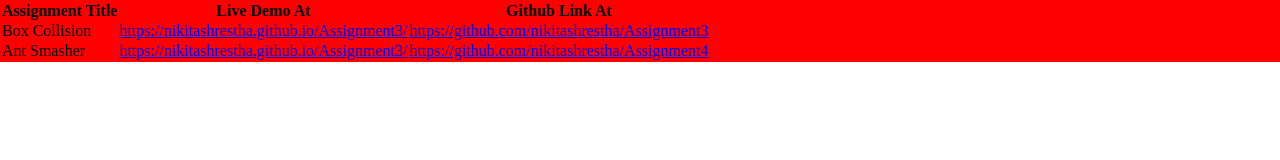
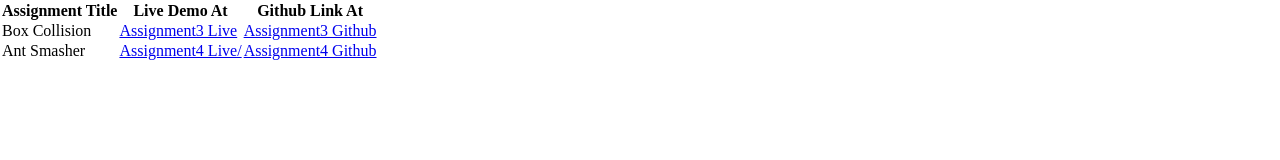
Before and after one commit to nikitashrestha/nikitashrestha.github.io, a plain HTML site: page index.html in a window 1280 px wide. Drawn offline with Linux system fonts and the light colour scheme.

Commit message:
sacond commit

```diff
--- a/css/layout.css
+++ b/css/layout.css
@@ -4,7 +4,7 @@
 
 .header-wrapper{
     width: 100%;
-    background-color: red;
+    /* background-color: red; */
 }
 
 .header{
--- a/index.html
+++ b/index.html
@@ -16,13 +16,13 @@
                 </tr>
                 <tr>
                     <td>Box Collision</td>
-                    <td><a href="https://nikitashrestha.github.io/Assignment3/">https://nikitashrestha.github.io/Assignment3/</a></td>
-                    <td><a href="https://github.com/nikitashrestha/Assignment3">https://github.com/nikitashrestha/Assignment3</a></td>
+                    <td><a href="https://nikitashrestha.github.io/Assignment3/">Assignment3 Live</a></td>
+                    <td><a href="https://github.com/nikitashrestha/Assignment3">Assignment3 Github</a></td>
                 </tr>
                 <tr>
                     <td>Ant Smasher</td>
-                    <td><a href="https://nikitashrestha.github.io/Assignment3/">https://nikitashrestha.github.io/Assignment3/</a></td>
-                    <td><a href="https://github.com/nikitashrestha/Assignment4">https://github.com/nikitashrestha/Assignment4</a></td>
+                    <td><a href="https://nikitashrestha.github.io/Assignment3/">Assignment4 Live/</a></td>
+                    <td><a href="https://github.com/nikitashrestha/Assignment4">Assignment4 Github</a></td>
                 </tr>
 
             </table>
```
